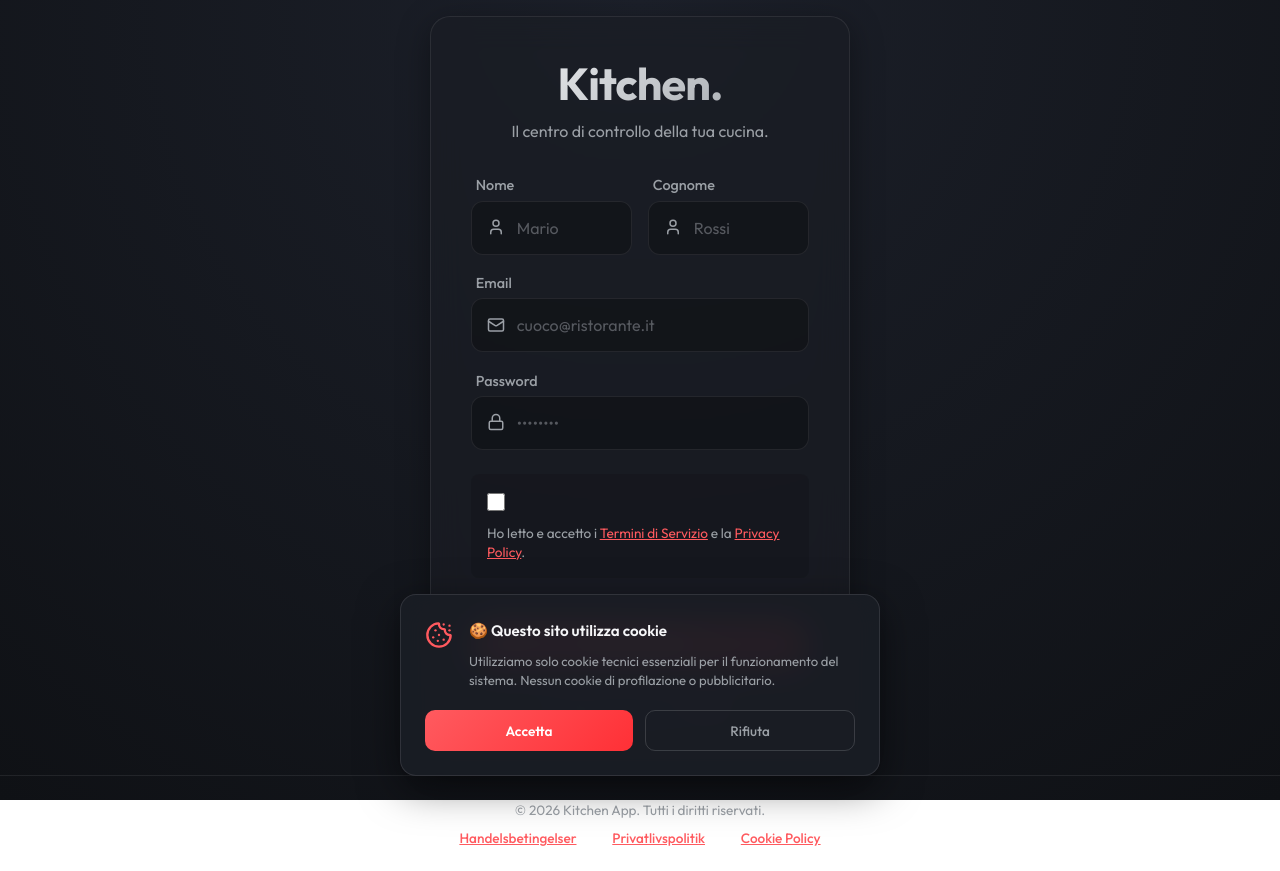
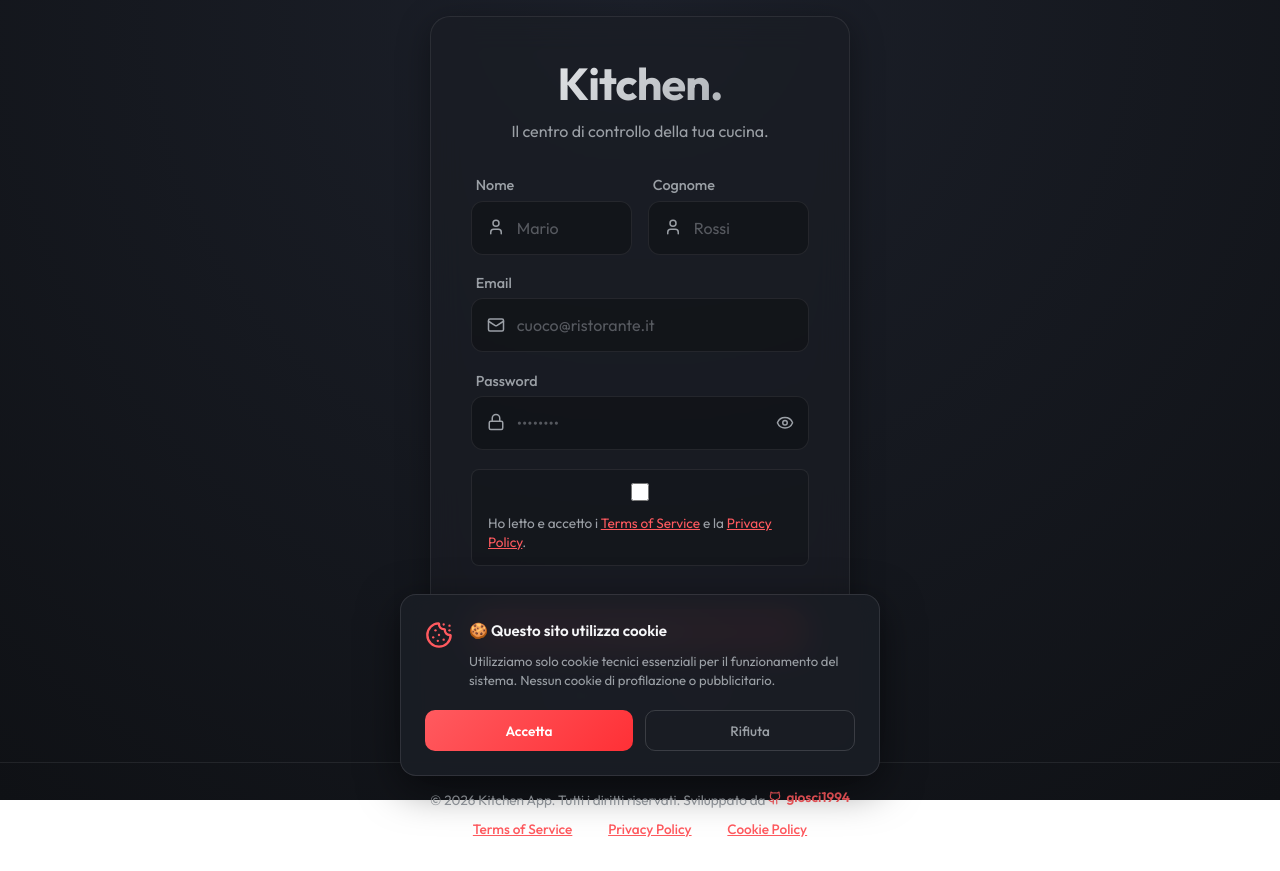
Before and after one commit to giosci1994/kitchen-app, a Next.js app: page / in a window 1280 px wide. Both pictures are taken after a click on the button "Registrati". Built offline with nearby package versions, Linux system fonts and the light colour scheme.

Commit message:
feat(ui): add password visibility toggle, remember me option, align terms checkbox, translate legal terms to english and add github profile link in footer

```diff
--- a/src/app/page.tsx
+++ b/src/app/page.tsx
@@ -1,12 +1,12 @@
 "use client";
 
 import { useState } from 'react';
-import { Mail, Lock, User, LogIn, UserPlus, X } from 'lucide-react';
+import { Mail, Lock, User, LogIn, UserPlus, X, Eye, EyeOff, Github } from 'lucide-react';
 import { useRouter } from 'next/navigation';
 
 const LEGAL_CONTENT: Record<string, { title: string; body: React.ReactNode }> = {
   terms: {
-    title: 'Handelsbetingelser (Terms of Service)',
+    title: 'Terms of Service',
     body: (
       <>
         <h3>1. Introduzione</h3>
@@ -19,7 +19,7 @@ const LEGAL_CONTENT: Record<string, { title: string; body: React.ReactNode }> =
     )
   },
   privacy: {
-    title: 'Privatlivspolitik (Privacy Policy)',
+    title: 'Privacy Policy',
     body: (
       <>
         <h3>1. Raccolta Dati</h3>
@@ -48,11 +48,13 @@ const LEGAL_CONTENT: Record<string, { title: string; body: React.ReactNode }> =
 
 export default function Home() {
   const [isLogin, setIsLogin] = useState(true);
+  const [showPassword, setShowPassword] = useState(false);
   const [formData, setFormData] = useState({
     nome: '',
     cognome: '',
     email: '',
     password: '',
+    rememberMe: false,
     acceptedTerms: false
   });
   const [error, setError] = useState('');
@@ -85,7 +87,11 @@ export default function Home() {
         const res = await fetch('/api/auth/login', {
           method: 'POST',
           headers: { 'Content-Type': 'application/json' },
-          body: JSON.stringify({ email: formData.email, password: formData.password })
+          body: JSON.stringify({
+            email: formData.email,
+            password: formData.password,
+            rememberMe: formData.rememberMe
+          })
         });
         const data = await res.json();
         if (!res.ok) { throw new Error(data.error || 'Errore durante il login'); }
@@ -170,15 +176,69 @@ export default function Home() {
               <label className="input-label">Password</label>
               <div style={{ position: 'relative' }}>
                 <Lock size={18} className="input-icon" style={{ top: '1.1rem' }} />
-              <input type="password" name="password" value={formData.password} onChange={handleChange} className="input-field" placeholder="••••••••" required minLength={6} />
+                <input
+                  type={showPassword ? "text" : "password"}
+                  name="password"
+                  value={formData.password}
+                  onChange={handleChange}
+                  className="input-field"
+                  placeholder="••••••••"
+                  required
+                  minLength={6}
+                  style={{ paddingRight: '2.5rem' }}
+                />
+                <button
+                  type="button"
+                  onClick={() => setShowPassword(!showPassword)}
+                  style={{
+                    position: 'absolute',
+                    right: '0.75rem',
+                    top: '50%',
+                    transform: 'translateY(-50%)',
+                    background: 'none',
+                    border: 'none',
+                    color: 'var(--text-muted)',
+                    cursor: 'pointer',
+                    display: 'flex',
+                    alignItems: 'center',
+                    justifyContent: 'center',
+                    padding: '0.2rem'
+                  }}
+                  title={showPassword ? "Nascondi password" : "Mostra password"}
+                >
+                  {showPassword ? <EyeOff size={18} /> : <Eye size={18} />}
+                </button>
               </div>
             </div>
 
+            {isLogin && (
+              <div className="input-group animate-fade-in animate-delay-3" style={{ display: 'flex', alignItems: 'center', gap: '0.6rem', marginTop: '1rem' }}>
+                <input
+                  type="checkbox"
+                  name="rememberMe"
+                  id="rememberMe"
+                  checked={formData.rememberMe}
+                  onChange={handleChange}
+                  style={{ width: '17px', height: '17px', cursor: 'pointer', accentColor: 'var(--primary)' }}
+                />
+                <label htmlFor="rememberMe" style={{ fontSize: '0.9rem', color: 'var(--text-muted)', cursor: 'pointer', userSelect: 'none' }}>
+                  Rimani connesso
+                </label>
+              </div>
+            )}
+
             {!isLogin && (
-            <div className="input-group animate-fade-in animate-delay-3" style={{ display: 'flex', alignItems: 'flex-start', gap: '0.8rem', marginTop: '1.5rem', background: 'rgba(0,0,0,0.1)', padding: '1rem', borderRadius: '8px' }}>
-              <input type="checkbox" name="acceptedTerms" id="acceptedTerms" checked={formData.acceptedTerms} onChange={handleChange} style={{ marginTop: '0.2rem', width: '18px', height: '18px', cursor: 'pointer' }} />
-              <label htmlFor="acceptedTerms" style={{ fontSize: '0.85rem', color: 'var(--text-muted)', cursor: 'pointer', lineHeight: 1.4 }}>
-                Ho letto e accetto i <a href="#" onClick={openLegal('terms')} style={{ color: 'var(--primary)', textDecoration: 'underline' }}>Termini di Servizio</a> e la <a href="#" onClick={openLegal('privacy')} style={{ color: 'var(--primary)', textDecoration: 'underline' }}>Privacy Policy</a>.
+              <div className="input-group animate-fade-in animate-delay-3" style={{ display: 'flex', alignItems: 'center', gap: '0.8rem', marginTop: '1.2rem', background: 'rgba(0,0,0,0.15)', padding: '0.8rem 1rem', borderRadius: '8px', border: '1px solid var(--border)' }}>
+                <input
+                  type="checkbox"
+                  name="acceptedTerms"
+                  id="acceptedTerms"
+                  checked={formData.acceptedTerms}
+                  onChange={handleChange}
+                  style={{ width: '18px', height: '18px', cursor: 'pointer', flexShrink: 0, accentColor: 'var(--primary)' }}
+                />
+                <label htmlFor="acceptedTerms" style={{ fontSize: '0.85rem', color: 'var(--text-muted)', cursor: 'pointer', lineHeight: 1.4, margin: 0 }}>
+                  Ho letto e accetto i <a href="#" onClick={openLegal('terms')} style={{ color: 'var(--primary)', textDecoration: 'underline' }}>Terms of Service</a> e la <a href="#" onClick={openLegal('privacy')} style={{ color: 'var(--primary)', textDecoration: 'underline' }}>Privacy Policy</a>.
                 </label>
               </div>
             )}
@@ -202,12 +262,20 @@ export default function Home() {
 
       <footer style={{ padding: '1.5rem 1rem', textAlign: 'center', borderTop: '1px solid var(--border)' }}>
         <p style={{ margin: '0 0 0.5rem 0', fontSize: '0.85rem', color: 'var(--text-muted)' }}>
-          © {new Date().getFullYear()} Kitchen App. Tutti i diritti riservati.
+          © {new Date().getFullYear()} Kitchen App. Tutti i diritti riservati. Sviluppato da{' '}
+          <a
+            href="https://github.com/giosci1994"
+            target="_blank"
+            rel="noopener noreferrer"
+            style={{ color: 'var(--primary)', textDecoration: 'none', fontWeight: 600, display: 'inline-flex', alignItems: 'center', gap: '4px' }}
+          >
+            <Github size={14} /> giosci1994
+          </a>
         </p>
         <div style={{ display: 'flex', justifyContent: 'center', gap: '1rem', fontSize: '0.85rem' }}>
-          <a href="#" onClick={openLegal('terms')} style={{ color: 'var(--primary)', textDecoration: 'underline', fontWeight: 500 }}>Handelsbetingelser</a>
+          <a href="#" onClick={openLegal('terms')} style={{ color: 'var(--primary)', textDecoration: 'underline', fontWeight: 500 }}>Terms of Service</a>
           <span style={{ color: 'var(--border)' }}>|</span>
-          <a href="#" onClick={openLegal('privacy')} style={{ color: 'var(--primary)', textDecoration: 'underline', fontWeight: 500 }}>Privatlivspolitik</a>
+          <a href="#" onClick={openLegal('privacy')} style={{ color: 'var(--primary)', textDecoration: 'underline', fontWeight: 500 }}>Privacy Policy</a>
           <span style={{ color: 'var(--border)' }}>|</span>
           <a href="#" onClick={openLegal('cookie')} style={{ color: 'var(--primary)', textDecoration: 'underline', fontWeight: 500 }}>Cookie Policy</a>
         </div>
```
Also changed, not shown: src/app/api/auth/login/route.ts (+5 -2 lines), 1 other file (tests, documents, lock files or other folders). Lines whose indentation alone changed are shown as unchanged.
